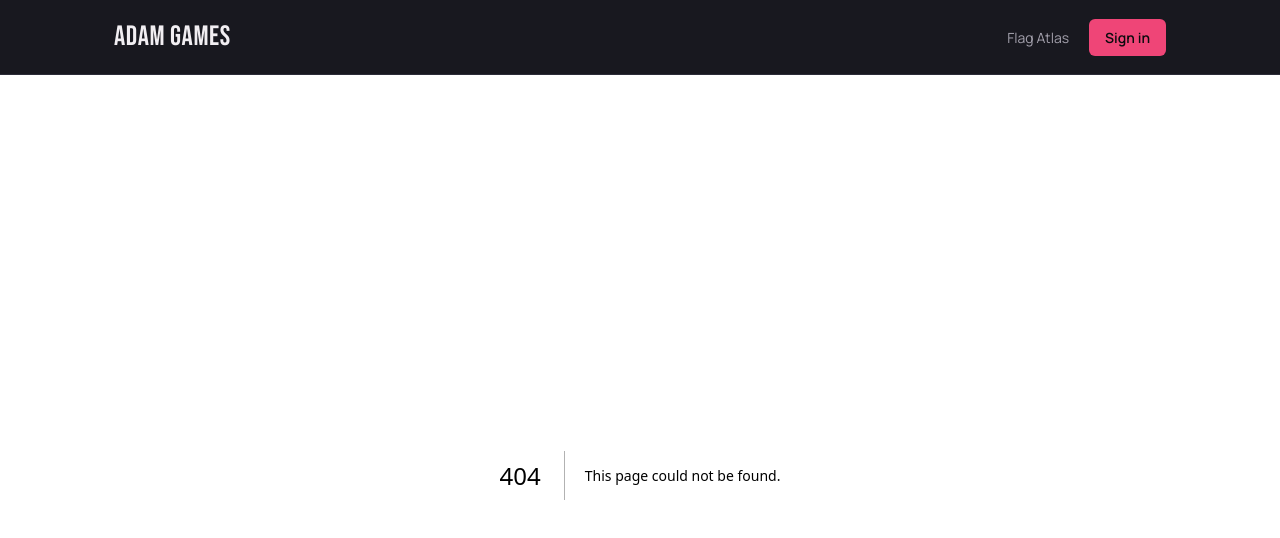
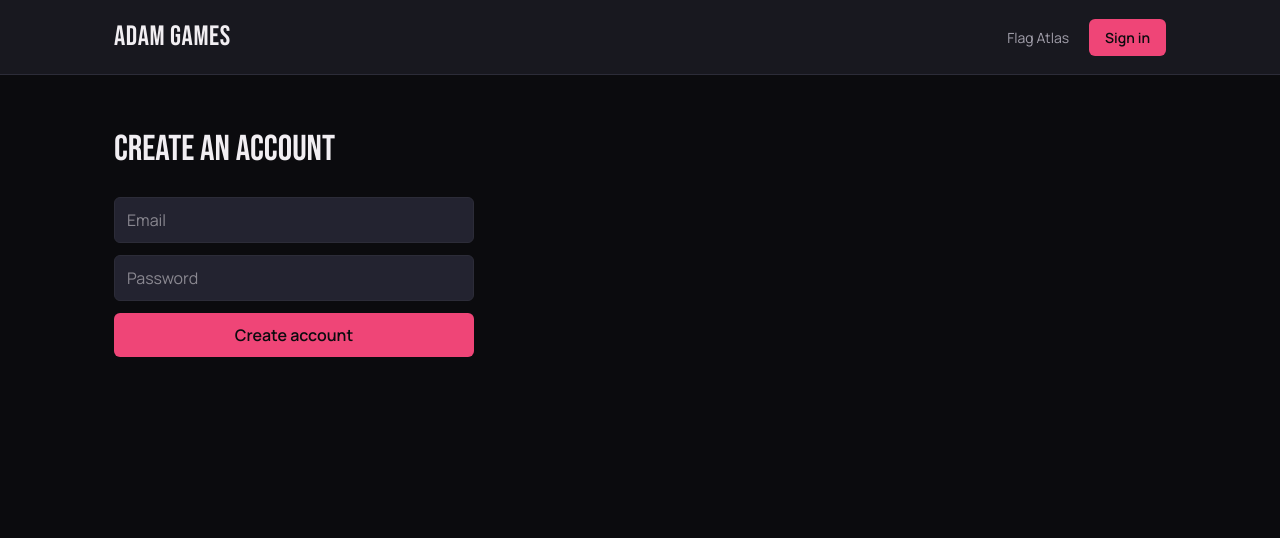
Before and after one commit to adamz117/adamgames, a Next.js app: page /signup in a window 1280 px wide. Before the commit this address had no page. Shown: the top 538 px of the page. Built offline with nearby package versions, Linux system fonts and the light colour scheme.

Commit message:
Add signup page and form
Co-Authored-By: Claude Sonnet 5 <noreply@anthropic.com>

```diff
--- /dev/null
+++ b/app/signup/page.tsx
@@ -0,0 +1,12 @@
+import SignupForm from '@/components/auth/signup-form';
+
+export default function SignupPage() {
+  return (
+    <main style={{ maxWidth: 1100, margin: '0 auto', padding: '48px 24px' }}>
+      <h1 style={{ fontFamily: 'var(--font-display)', fontSize: 36, margin: '0 0 20px' }}>
+        Create an account
+      </h1>
+      <SignupForm />
+    </main>
+  );
+}
--- /dev/null
+++ b/components/auth/signup-form.tsx
@@ -0,0 +1,84 @@
+'use client';
+
+import { useState } from 'react';
+import { createClient } from '@/lib/supabase/client';
+
+export default function SignupForm() {
+  const [email, setEmail] = useState('');
+  const [password, setPassword] = useState('');
+  const [error, setError] = useState<string | null>(null);
+  const [submitted, setSubmitted] = useState(false);
+
+  async function handleSubmit(e: React.FormEvent) {
+    e.preventDefault();
+    setError(null);
+    const supabase = createClient();
+    const { error } = await supabase.auth.signUp({ email, password });
+    if (error) {
+      setError(error.message);
+      return;
+    }
+    setSubmitted(true);
+  }
+
+  if (submitted) {
+    return (
+      <p style={{ color: 'var(--text)' }}>
+        Check your email for a confirmation link, then{' '}
+        <a href="/login" style={{ color: 'var(--accent-bright)' }}>
+          sign in
+        </a>
+        .
+      </p>
+    );
+  }
+
+  return (
+    <form onSubmit={handleSubmit} style={{ display: 'flex', flexDirection: 'column', gap: 12, maxWidth: 360 }}>
+      <input
+        type="email"
+        placeholder="Email"
+        value={email}
+        onChange={(e) => setEmail(e.target.value)}
+        required
+        style={{
+          background: 'var(--surface-2)',
+          border: '1px solid var(--border)',
+          borderRadius: 6,
+          padding: '10px 12px',
+          color: 'var(--text)',
+        }}
+      />
+      <input
+        type="password"
+        placeholder="Password"
+        value={password}
+        onChange={(e) => setPassword(e.target.value)}
+        required
+        minLength={6}
+        style={{
+          background: 'var(--surface-2)',
+          border: '1px solid var(--border)',
+          borderRadius: 6,
+          padding: '10px 12px',
+          color: 'var(--text)',
+        }}
+      />
+      {error && <p style={{ color: 'var(--accent-bright)', fontSize: 13 }}>{error}</p>}
+      <button
+        type="submit"
+        style={{
+          background: 'var(--accent)',
+          color: 'var(--bg)',
+          border: 'none',
+          borderRadius: 6,
+          padding: '10px 12px',
+          fontWeight: 600,
+          cursor: 'pointer',
+        }}
+      >
+        Create account
+      </button>
+    </form>
+  );
+}
```
